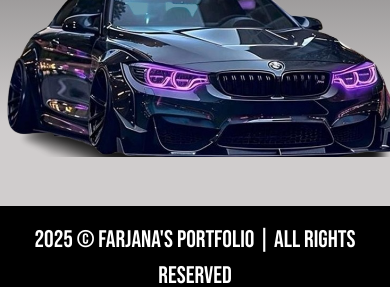
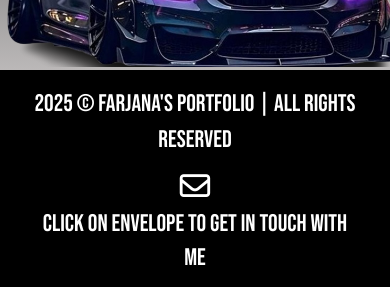
Before and after one commit to Far4153/portfolio_BMW, a React (Vite) app: page / in a window 390 px wide. Shown: the part 1768-2055 px from the top of the page. Built offline with nearby package versions, Linux system fonts and the light colour scheme.

Commit message:
final commit

```diff
--- a/src/Footer.css
+++ b/src/Footer.css
@@ -44,11 +44,11 @@ body {
   max-width: 100%;
   padding: 1rem;
   box-sizing: border-box;
-
+  height: auto;
   display: flex;
   flex-direction: column;
   align-items: center;
-  overflow: hidden;   /* 🔥 IMPORTANT */
+  overflow: visible;
   position: relative;
 }
   .left_f p {
@@ -65,6 +65,7 @@ body {
   flex-direction: column;
   align-items: center;
   text-align: center;
+  margin-top: 0.8rem; /* ✅ spacing */
 }
 
 .right_f p {
```
